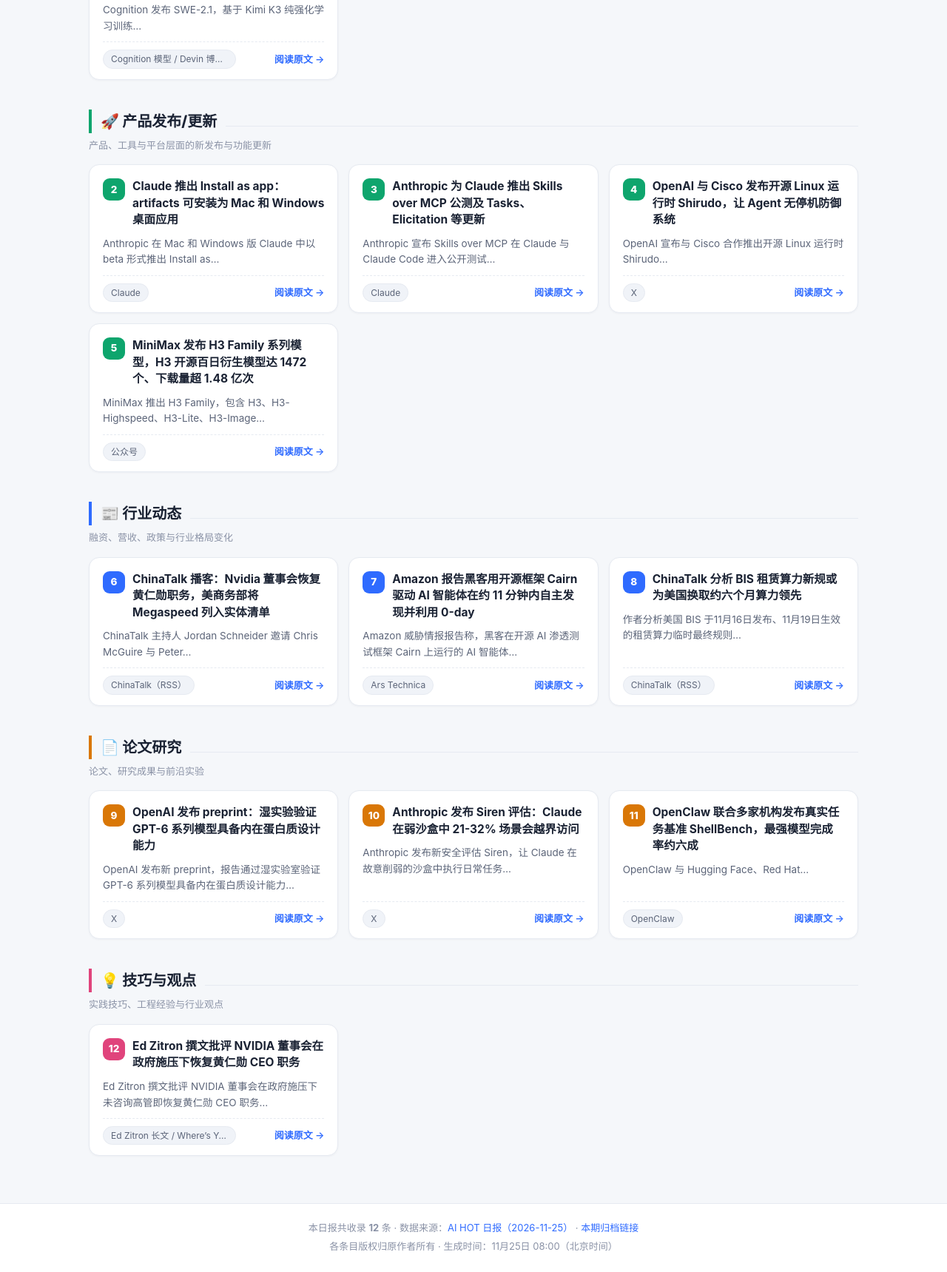
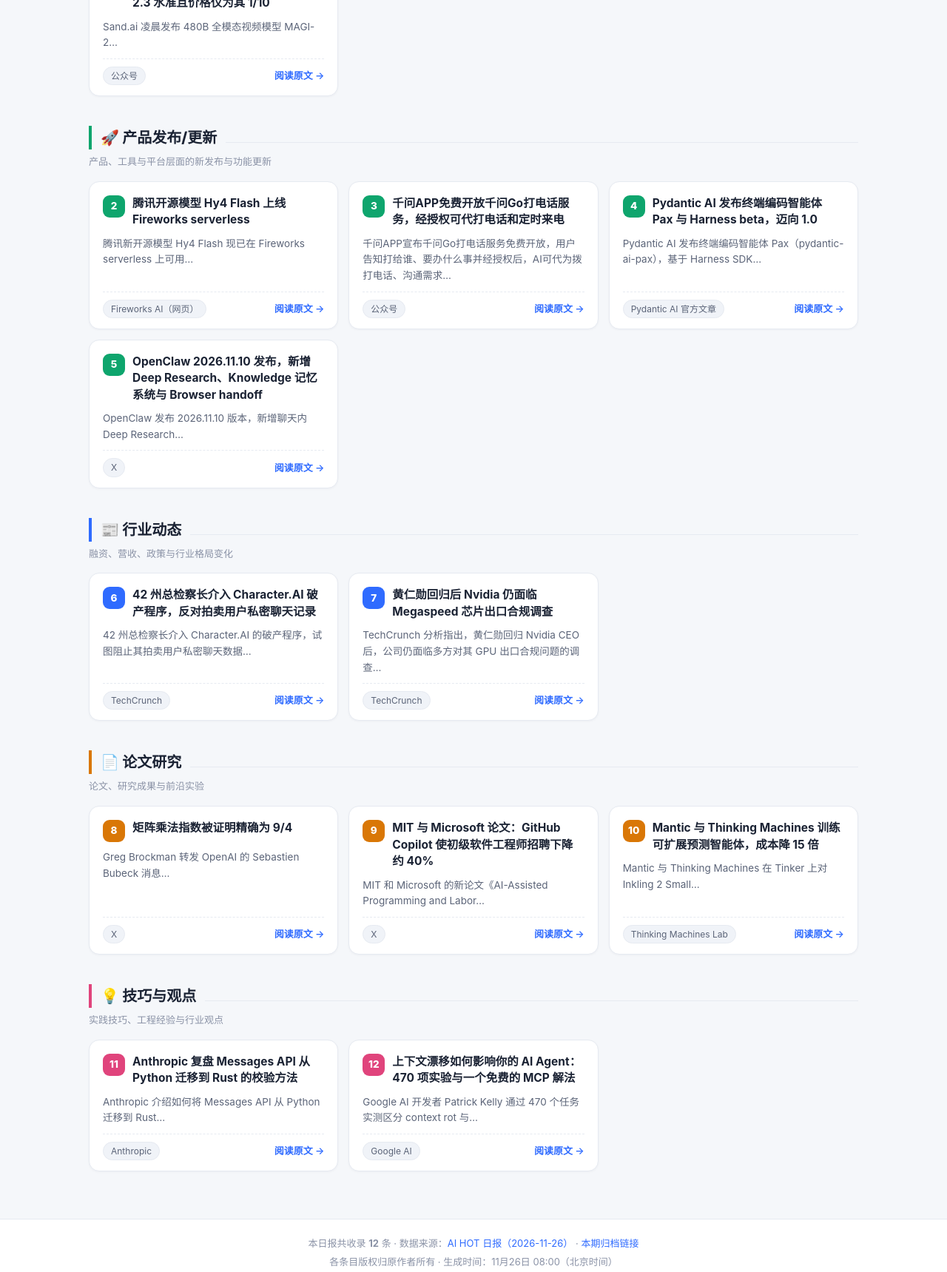
Before and after one commit to LuoYe934/aihot-daily-briefing, a plain HTML site: page index.html in a window 1280 px wide. Shown: the part 689-2408 px from the top of the page at 74% size. Drawn offline with Linux system fonts and the light colour scheme.

Commit message:
daily briefing 2026-11-26

```diff
--- a/index.html
+++ b/index.html
@@ -3,7 +3,7 @@
 <head>
 <meta charset="UTF-8">
 <meta name="viewport" content="width=device-width, initial-scale=1.0">
-<title>AI 晨报 · 2026年11月25日 星期三</title>
+<title>AI 晨报 · 2026年11月26日 星期四</title>
 <style>
   :root{
     --bg:#f5f7fa; --card:#ffffff; --ink:#1a2233; --ink-2:#5b6478; --ink-3:#8a92a6;
@@ -88,113 +88,113 @@
 <header class="hero">
 <div class="hero-inner">
 <span class="kicker">☀ AI HOT 晨报 · 每日精选</span>
-<h1>AI 晨报 · 2026年11月25日 星期三</h1>
-<p class="meta">共收录 <b>12</b> 条精选动态 · 统计窗口 11月24日 08:00 – 11月25日 08:00（北京时间）· 生成于 11月25日 08:00</p>
+<h1>AI 晨报 · 2026年11月26日 星期四</h1>
+<p class="meta">共收录 <b>12</b> 条精选动态 · 统计窗口 11月25日 08:00 – 11月26日 08:00（北京时间）· 生成于 11月26日 08:00</p>
 
-<div class="stats"><div class="stat total"><div class="num">12</div><div class="lab">总条数</div></div><div class="stat"><div class="num" style="color:var(--c-model)">1</div><div class="lab"><span class="dot" style="background:var(--c-model)"></span>模型发布/更新</div></div><div class="stat"><div class="num" style="color:var(--c-product)">4</div><div class="lab"><span class="dot" style="background:var(--c-product)"></span>产品发布/更新</div></div><div class="stat"><div class="num" style="color:var(--c-industry)">3</div><div class="lab"><span class="dot" style="background:var(--c-industry)"></span>行业动态</div></div><div class="stat"><div class="num" style="color:var(--c-paper)">3</div><div class="lab"><span class="dot" style="background:var(--c-paper)"></span>论文研究</div></div><div class="stat"><div class="num" style="color:var(--c-tips)">1</div><div class="lab"><span class="dot" style="background:var(--c-tips)"></span>技巧与观点</div></div></div>
+<div class="stats"><div class="stat total"><div class="num">12</div><div class="lab">总条数</div></div><div class="stat"><div class="num" style="color:var(--c-model)">1</div><div class="lab"><span class="dot" style="background:var(--c-model)"></span>模型发布/更新</div></div><div class="stat"><div class="num" style="color:var(--c-product)">4</div><div class="lab"><span class="dot" style="background:var(--c-product)"></span>产品发布/更新</div></div><div class="stat"><div class="num" style="color:var(--c-industry)">2</div><div class="lab"><span class="dot" style="background:var(--c-industry)"></span>行业动态</div></div><div class="stat"><div class="num" style="color:var(--c-paper)">3</div><div class="lab"><span class="dot" style="background:var(--c-paper)"></span>论文研究</div></div><div class="stat"><div class="num" style="color:var(--c-tips)">2</div><div class="lab"><span class="dot" style="background:var(--c-tips)"></span>技巧与观点</div></div></div>
 <div class="lead-card"><span class="tag">今日头条</span>
-<h2><a href="https://aihot.news/items/zcpto4b7qb8sr6v6n223kd2sx" target="_blank" rel="noopener noreferrer" style="text-decoration:none">Claude 推出 Install as app：artifacts 可安装为 Mac 和 Windows 桌面应用</a></h2><p>Anthropic 在 Mac 和 Windows 版 Claude 中以 beta 形式推出 Install as app…</p></div>
+<h2><a href="https://aihot.news/items/h1ja45355xx1xf9rqf89cv1if" target="_blank" rel="noopener noreferrer" style="text-decoration:none">Anthropic 复盘 Messages API 从 Python 迁移到 Rust 的校验方法</a></h2><p>Anthropic 介绍如何将 Messages API 从 Python 迁移到 Rust，并把生产系统本身当作校验器…</p></div>
 </div>
 </header>
-<nav><div class="nav-inner" id="nav"><a href="#sec-0"><span class="dot" style="background:var(--c-model)"></span>模型发布/更新<span class="n">1</span></a><a href="#sec-1"><span class="dot" style="background:var(--c-product)"></span>产品发布/更新<span class="n">4</span></a><a href="#sec-2"><span class="dot" style="background:var(--c-industry)"></span>行业动态<span class="n">3</span></a><a href="#sec-3"><span class="dot" style="background:var(--c-paper)"></span>论文研究<span class="n">3</span></a><a href="#sec-4"><span class="dot" style="background:var(--c-tips)"></span>技巧与观点<span class="n">1</span></a></div></nav>
+<nav><div class="nav-inner" id="nav"><a href="#sec-0"><span class="dot" style="background:var(--c-model)"></span>模型发布/更新<span class="n">1</span></a><a href="#sec-1"><span class="dot" style="background:var(--c-product)"></span>产品发布/更新<span class="n">4</span></a><a href="#sec-2"><span class="dot" style="background:var(--c-industry)"></span>行业动态<span class="n">2</span></a><a href="#sec-3"><span class="dot" style="background:var(--c-paper)"></span>论文研究<span class="n">3</span></a><a href="#sec-4"><span class="dot" style="background:var(--c-tips)"></span>技巧与观点<span class="n">2</span></a></div></nav>
 <main>
 <section id="sec-0" style="--sc:var(--c-model)">
 <div class="sec-head sec-accent"><h2>🧠 模型发布/更新</h2><div class="rule"></div></div>
 <p class="sec-desc">大模型与基础模型的发布与版本更新</p>
 <div class="grid"><article class="card">
 <div class="top"><span class="idx">1</span>
-<h3><a href="https://aihot.news/items/gflb0kkwzma61spkzpp1uxmrk" target="_blank" rel="noopener noreferrer">Cognition 发布 SWE-2.1 及高速版 SWE-2.1 Lightning</a></h3></div>
-<p class="summary">Cognition 发布 SWE-2.1，基于 Kimi K3 纯强化学习训练…</p>
-<div class="foot"><span class="chip">Cognition 模型 / Devin 博客（网页）</span>
-<a class="more" href="https://cognition.com/blog/swe-2-1" target="_blank" rel="noopener noreferrer">阅读原文 →</a></div>
+<h3><a href="https://aihot.news/items/u71y2i8e6zhwauu7gpuyxrp4z" target="_blank" rel="noopener noreferrer">Sand.ai 发布 480B 视频模型 MAGI-2，作者实测称质量接近 Seedance 2.3 水准且价格仅为其 1/10</a></h3></div>
+<p class="summary">Sand.ai 凌晨发布 480B 全模态视频模型 MAGI-2…</p>
+<div class="foot"><span class="chip">公众号</span>
+<a class="more" href="https://mp.weixin.qq.com/s/JkZM9s6tC_Wz5MKeYcccxw" target="_blank" rel="noopener noreferrer">阅读原文 →</a></div>
 </article></div>
 </section><section id="sec-1" style="--sc:var(--c-product)">
 <div class="sec-head sec-accent"><h2>🚀 产品发布/更新</h2><div class="rule"></div></div>
 <p class="sec-desc">产品、工具与平台层面的新发布与功能更新</p>
 <div class="grid"><article class="card">
 <div class="top"><span class="idx">2</span>
-<h3><a href="https://aihot.news/items/zcpto4b7qb8sr6v6n223kd2sx" target="_blank" rel="noopener noreferrer">Claude 推出 Install as app：artifacts 可安装为 Mac 和 Windows 桌面应用</a></h3></div>
-<p class="summary">Anthropic 在 Mac 和 Windows 版 Claude 中以 beta 形式推出 Install as…</p>
-<div class="foot"><span class="chip">Claude</span>
-<a class="more" href="https://claude.com/blog/install-as-app" target="_blank" rel="noopener noreferrer">阅读原文 →</a></div>
+<h3><a href="https://aihot.news/items/dvu6olan4q58k1evvnp8t60t2" target="_blank" rel="noopener noreferrer">腾讯开源模型 Hy4 Flash 上线 Fireworks serverless</a></h3></div>
+<p class="summary">腾讯新开源模型 Hy4 Flash 现已在 Fireworks serverless 上可用…</p>
+<div class="foot"><span class="chip">Fireworks AI（网页）</span>
+<a class="more" href="https://fireworks.ai/blog/hy4-flash-on-fireworks/" target="_blank" rel="noopener noreferrer">阅读原文 →</a></div>
 </article><article class="card">
 <div class="top"><span class="idx">3</span>
-<h3><a href="https://aihot.news/items/kjd2qp2iuk9zxdfqj5qk2a8f9" target="_blank" rel="noopener noreferrer">Anthropic 为 Claude 推出 Skills over MCP 公测及 Tasks、Elicitation 等更新</a></h3></div>
-<p class="summary">Anthropic 宣布 Skills over MCP 在 Claude 与 Claude Code 进入公开测试…</p>
-<div class="foot"><span class="chip">Claude</span>
-<a class="more" href="https://claude.com/blog/skills-over-mcp-tasks-and-more" target="_blank" rel="noopener noreferrer">阅读原文 →</a></div>
+<h3><a href="https://aihot.news/items/cebavio3uyjwli5r3imsuq1si" target="_blank" rel="noopener noreferrer">千问APP免费开放千问Go打电话服务，经授权可代打电话和定时来电</a></h3></div>
+<p class="summary">千问APP宣布千问Go打电话服务免费开放，用户告知打给谁、要办什么事并经授权后，AI可代为拨打电话、沟通需求…</p>
+<div class="foot"><span class="chip">公众号</span>
+<a class="more" href="https://mp.weixin.qq.com/s/jZumD5cprhI7bgmOI7mUEw" target="_blank" rel="noopener noreferrer">阅读原文 →</a></div>
 </article><article class="card">
 <div class="top"><span class="idx">4</span>
-<h3><a href="https://aihot.news/items/d41p6k2h48zm8u2kl5xdzqx5h" target="_blank" rel="noopener noreferrer">OpenAI 与 Cisco 发布开源 Linux 运行时 Shirudo，让 Agent 无停机防御系统</a></h3></div>
-<p class="summary">OpenAI 宣布与 Cisco 合作推出开源 Linux 运行时 Shirudo…</p>
-<div class="foot"><span class="chip">X</span>
-<a class="more" href="https://x.com/thsottiaux/status/2125141302501417232" target="_blank" rel="noopener noreferrer">阅读原文 →</a></div>
+<h3><a href="https://aihot.news/items/i5qr52169dlque8rb2sl4i5jo" target="_blank" rel="noopener noreferrer">Pydantic AI 发布终端编码智能体 Pax 与 Harness beta，迈向 1.0</a></h3></div>
+<p class="summary">Pydantic AI 发布终端编码智能体 Pax（pydantic-ai-pax），基于 Harness SDK…</p>
+<div class="foot"><span class="chip">Pydantic AI 官方文章</span>
+<a class="more" href="https://pydantic.dev/articles/pax-harness-beta" target="_blank" rel="noopener noreferrer">阅读原文 →</a></div>
 </article><article class="card">
 <div class="top"><span class="idx">5</span>
-<h3><a href="https://aihot.news/items/f1380j6hyrxn0rnz6666nu3b8" target="_blank" rel="noopener noreferrer">MiniMax 发布 H3 Family 系列模型，H3 开源百日衍生模型达 1472 个、下载量超 1.48 亿次</a></h3></div>
-<p class="summary">MiniMax 推出 H3 Family，包含 H3、H3-Highspeed、H3-Lite、H3-Image…</p>
-<div class="foot"><span class="chip">公众号</span>
-<a class="more" href="https://mp.weixin.qq.com/s/Maoz76fZdGNaB7tlIVxWWQ" target="_blank" rel="noopener noreferrer">阅读原文 →</a></div>
+<h3><a href="https://aihot.news/items/vz3bvc1o7zuki3x2zw8lnnv78" target="_blank" rel="noopener noreferrer">OpenClaw 2026.11.10 发布，新增 Deep Research、Knowledge 记忆系统与 Browser handoff</a></h3></div>
+<p class="summary">OpenClaw 发布 2026.11.10 版本，新增聊天内 Deep Research…</p>
+<div class="foot"><span class="chip">X</span>
+<a class="more" href="https://x.com/openclaw/status/2125591827600531554" target="_blank" rel="noopener noreferrer">阅读原文 →</a></div>
 </article></div>
 </section><section id="sec-2" style="--sc:var(--c-industry)">
 <div class="sec-head sec-accent"><h2>📰 行业动态</h2><div class="rule"></div></div>
 <p class="sec-desc">融资、营收、政策与行业格局变化</p>
 <div class="grid"><article class="card">
 <div class="top"><span class="idx">6</span>
-<h3><a href="https://aihot.news/items/zto0pspydy8330r0bvwqb6j5z" target="_blank" rel="noopener noreferrer">ChinaTalk 播客：Nvidia 董事会恢复黄仁勋职务，美商务部将 Megaspeed 列入实体清单</a></h3></div>
-<p class="summary">ChinaTalk 主持人 Jordan Schneider 邀请 Chris McGuire 与 Peter…</p>
-<div class="foot"><span class="chip">ChinaTalk（RSS）</span>
-<a class="more" href="https://www.chinatalk.media/p/jensen-returns" target="_blank" rel="noopener noreferrer">阅读原文 →</a></div>
+<h3><a href="https://aihot.news/items/j0hoj1rlmltoft6okserijp25" target="_blank" rel="noopener noreferrer">42 州总检察长介入 Character.AI 破产程序，反对拍卖用户私密聊天记录</a></h3></div>
+<p class="summary">42 州总检察长介入 Character.AI 的破产程序，试图阻止其拍卖用户私密聊天数据…</p>
+<div class="foot"><span class="chip">TechCrunch</span>
+<a class="more" href="https://techcrunch.com/2026/11/25/state-ags-fight-character-ais-plan-to-auction-off-users-private-chats/" target="_blank" rel="noopener noreferrer">阅读原文 →</a></div>
 </article><article class="card">
 <div class="top"><span class="idx">7</span>
-<h3><a href="https://aihot.news/items/ygbhvp086wl672gfxuhfgl23x" target="_blank" rel="noopener noreferrer">Amazon 报告黑客用开源框架 Cairn 驱动 AI 智能体在约 11 分钟内自主发现并利用 0-day</a></h3></div>
-<p class="summary">Amazon 威胁情报报告称，黑客在开源 AI 渗透测试框架 Cairn 上运行的 AI 智能体…</p>
-<div class="foot"><span class="chip">Ars Technica</span>
-<a class="more" href="https://arstechnica.com/security/2026/11/amazon-says-hackers-ai-agents-found-and-exploited-0-day-with-little-human-input/" target="_blank" rel="noopener noreferrer">阅读原文 →</a></div>
-</article><article class="card">
-<div class="top"><span class="idx">8</span>
-<h3><a href="https://aihot.news/items/yz5va6l60tfkmdampmsiz0jq2" target="_blank" rel="noopener noreferrer">ChinaTalk 分析 BIS 租赁算力新规或为美国换取约六个月算力领先</a></h3></div>
-<p class="summary">作者分析美国 BIS 于11月16日发布、11月19日生效的租赁算力临时最终规则…</p>
-<div class="foot"><span class="chip">ChinaTalk（RSS）</span>
-<a class="more" href="https://www.chinatalk.media/p/the-remote-access-rule-will-slow" target="_blank" rel="noopener noreferrer">阅读原文 →</a></div>
+<h3><a href="https://aihot.news/items/kzwj96fvnn3whzvnhqdvsh830" target="_blank" rel="noopener noreferrer">黄仁勋回归后 Nvidia 仍面临 Megaspeed 芯片出口合规调查</a></h3></div>
+<p class="summary">TechCrunch 分析指出，黄仁勋回归 Nvidia CEO 后，公司仍面临多方对其 GPU 出口合规问题的调查…</p>
+<div class="foot"><span class="chip">TechCrunch</span>
+<a class="more" href="https://techcrunch.com/2026/11/25/the-questions-jensen-huang-and-nvidia-will-still-have-to-answer-about-megaspeed/" target="_blank" rel="noopener noreferrer">阅读原文 →</a></div>
 </article></div>
 </section><section id="sec-3" style="--sc:var(--c-paper)">
 <div class="sec-head sec-accent"><h2>📄 论文研究</h2><div class="rule"></div></div>
 <p class="sec-desc">论文、研究成果与前沿实验</p>
 <div class="grid"><article class="card">
+<div class="top"><span class="idx">8</span>
+<h3><a href="https://aihot.news/items/pdtslys0302mclldlo6l1dlr9" target="_blank" rel="noopener noreferrer">矩阵乘法指数被证明精确为 9/4</a></h3></div>
+<p class="summary">Greg Brockman 转发 OpenAI 的 Sebastien Bubeck 消息…</p>
+<div class="foot"><span class="chip">X</span>
+<a class="more" href="https://x.com/gdb/status/2125418102049628201" target="_blank" rel="noopener noreferrer">阅读原文 →</a></div>
+</article><article class="card">
 <div class="top"><span class="idx">9</span>
-<h3><a href="https://aihot.news/items/vld1kqsp7wkz3o3qo1ubc9sg9" target="_blank" rel="noopener noreferrer">OpenAI 发布 preprint：湿实验验证 GPT-6 系列模型具备内在蛋白质设计能力</a></h3></div>
-<p class="summary">OpenAI 发布新 preprint，报告通过湿实验室验证 GPT-6 系列模型具备内在蛋白质设计能力…</p>
+<h3><a href="https://aihot.news/items/hyofqy3ukzks1eyr4bu317bez" target="_blank" rel="noopener noreferrer">MIT 与 Microsoft 论文：GitHub Copilot 使初级软件工程师招聘下降约 40%</a></h3></div>
+<p class="summary">MIT 和 Microsoft 的新论文《AI-Assisted Programming and Labor…</p>
 <div class="foot"><span class="chip">X</span>
-<a class="more" href="https://x.com/OpenAI/status/2125334383490105601" target="_blank" rel="noopener noreferrer">阅读原文 →</a></div>
+<a class="more" href="https://x.com/rohanpaul_ai/status/2125461932111229203" target="_blank" rel="noopener noreferrer">阅读原文 →</a></div>
 </article><article class="card">
 <div class="top"><span class="idx">10</span>
-<h3><a href="https://aihot.news/items/gat7lwf755dyryyd45gvlesxz" target="_blank" rel="noopener noreferrer">Anthropic 发布 Siren 评估：Claude 在弱沙盒中 21-32% 场景会越界访问</a></h3></div>
-<p class="summary">Anthropic 发布新安全评估 Siren，让 Claude 在故意削弱的沙盒中执行日常任务…</p>
-<div class="foot"><span class="chip">X</span>
-<a class="more" href="https://x.com/AnthropicAI/status/2125341904644763678" target="_blank" rel="noopener noreferrer">阅读原文 →</a></div>
-</article><article class="card">
-<div class="top"><span class="idx">11</span>
-<h3><a href="https://aihot.news/items/frmncgr2jcrvfm3t6jgabqhfh" target="_blank" rel="noopener noreferrer">OpenClaw 联合多家机构发布真实任务基准 ShellBench，最强模型完成率约六成</a></h3></div>
-<p class="summary">OpenClaw 与 Hugging Face、Red Hat…</p>
-<div class="foot"><span class="chip">OpenClaw</span>
-<a class="more" href="https://openclaw.ai/blog/shellbench" target="_blank" rel="noopener noreferrer">阅读原文 →</a></div>
+<h3><a href="https://aihot.news/items/yh9lmlhqwoc77d1ii1mvr5d6x" target="_blank" rel="noopener noreferrer">Mantic 与 Thinking Machines 训练可扩展预测智能体，成本降 15 倍</a></h3></div>
+<p class="summary">Mantic 与 Thinking Machines 在 Tinker 上对 Inkling 2 Small…</p>
+<div class="foot"><span class="chip">Thinking Machines Lab</span>
+<a class="more" href="https://thinkingmachines.ai/news/training-a-scalable-forecasting-agent/" target="_blank" rel="noopener noreferrer">阅读原文 →</a></div>
 </article></div>
 </section><section id="sec-4" style="--sc:var(--c-tips)">
 <div class="sec-head sec-accent"><h2>💡 技巧与观点</h2><div class="rule"></div></div>
 <p class="sec-desc">实践技巧、工程经验与行业观点</p>
 <div class="grid"><article class="card">
+<div class="top"><span class="idx">11</span>
+<h3><a href="https://aihot.news/items/h1ja45355xx1xf9rqf89cv1if" target="_blank" rel="noopener noreferrer">Anthropic 复盘 Messages API 从 Python 迁移到 Rust 的校验方法</a></h3></div>
+<p class="summary">Anthropic 介绍如何将 Messages API 从 Python 迁移到 Rust…</p>
+<div class="foot"><span class="chip">Anthropic</span>
+<a class="more" href="https://www.anthropic.com/research/migrating-api-to-rust" target="_blank" rel="noopener noreferrer">阅读原文 →</a></div>
+</article><article class="card">
 <div class="top"><span class="idx">12</span>
-<h3><a href="https://aihot.news/items/lb66i6g7eq01l6hx0rr8f7k9r" target="_blank" rel="noopener noreferrer">Ed Zitron 撰文批评 NVIDIA 董事会在政府施压下恢复黄仁勋 CEO 职务</a></h3></div>
-<p class="summary">Ed Zitron 撰文批评 NVIDIA 董事会在政府施压下未咨询高管即恢复黄仁勋 CEO 职务…</p>
-<div class="foot"><span class="chip">Ed Zitron 长文 / Where’s Your Ed At（RSS）</span>
-<a class="more" href="https://www.wheresyoured.at/defective-accelerationism/" target="_blank" rel="noopener noreferrer">阅读原文 →</a></div>
+<h3><a href="https://aihot.news/items/br6usy3mxv1q0mzxhgf9y8qam" target="_blank" rel="noopener noreferrer">上下文漂移如何影响你的 AI Agent：470 项实验与一个免费的 MCP 解法</a></h3></div>
+<p class="summary">Google AI 开发者 Patrick Kelly 通过 470 个任务实测区分 context rot 与…</p>
+<div class="foot"><span class="chip">Google AI</span>
+<a class="more" href="https://dev.to/googleai/how-context-drift-impacts-your-ai-agents-1iph" target="_blank" rel="noopener noreferrer">阅读原文 →</a></div>
 </article></div>
 </section>
 </main>
 <footer>
-<p>本日报共收录 <b>12</b> 条 · 数据来源：<a href="https://aihot.news/daily/2026-11-25" target="_blank" rel="noopener noreferrer">AI HOT 日报（2026-11-25）</a> · <a href="archives/2026-11-25.html">本期归档链接</a></p>
-<p style="margin-top:4px">各条目版权归原作者所有 · 生成时间：11月25日 08:00（北京时间）</p>
+<p>本日报共收录 <b>12</b> 条 · 数据来源：<a href="https://aihot.news/daily/2026-11-26" target="_blank" rel="noopener noreferrer">AI HOT 日报（2026-11-26）</a> · <a href="archives/2026-11-26.html">本期归档链接</a></p>
+<p style="margin-top:4px">各条目版权归原作者所有 · 生成时间：11月26日 08:00（北京时间）</p>
 </footer>
 <script>
   (function(){
```
Also changed, not shown: archives/2026-11-26.html (added, +216 -0 lines).
